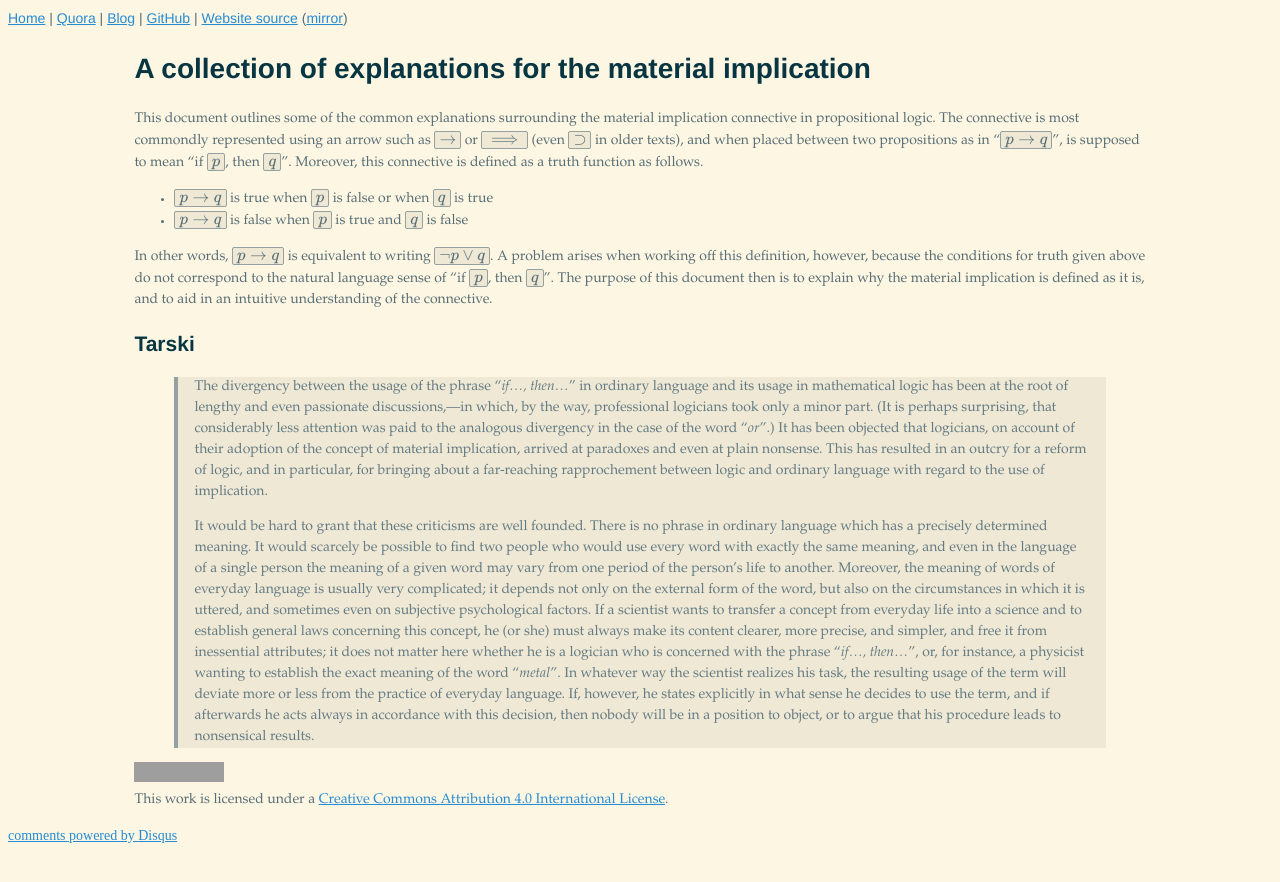
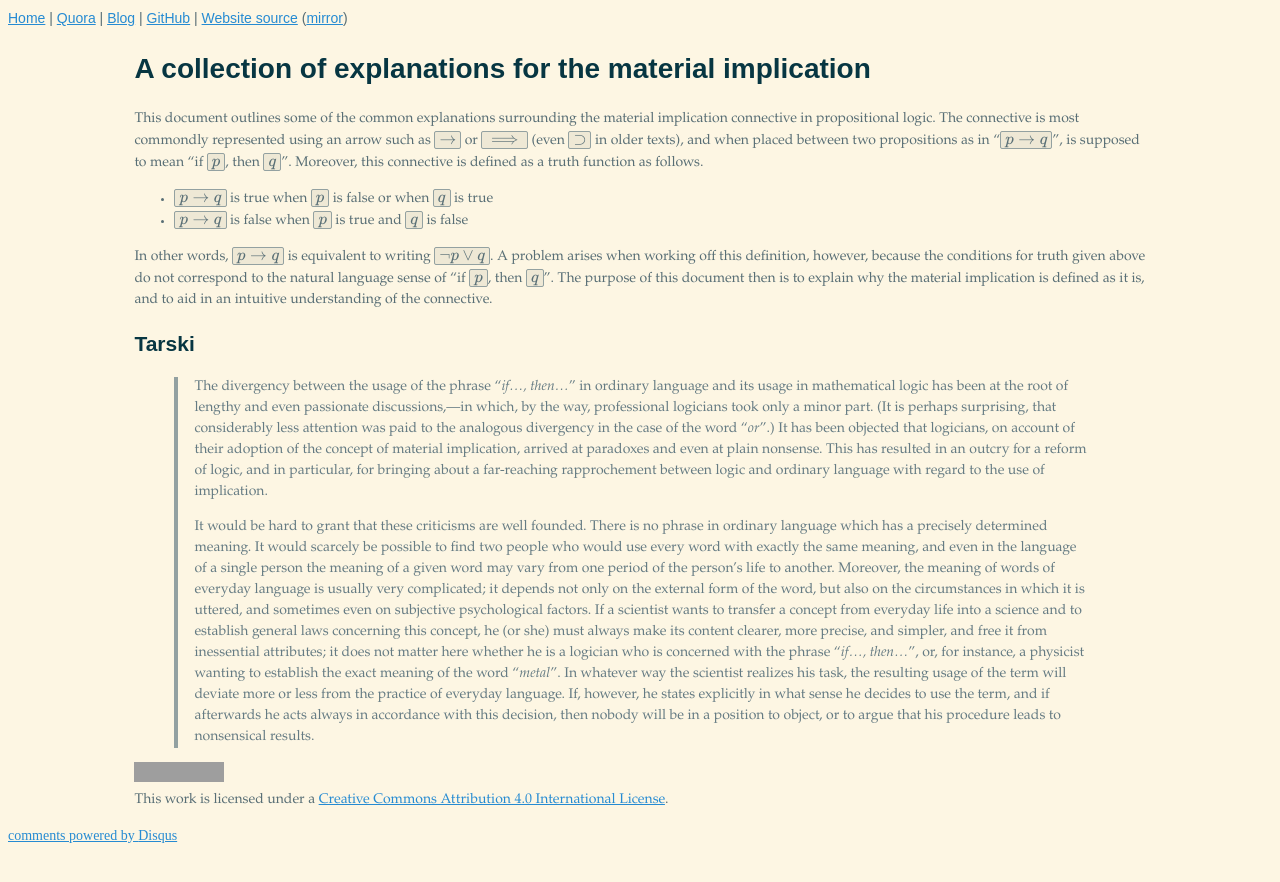
Before and after one commit to riceissa/riceissa.github.io, a Jekyll site: the page built from math/implication.md, in a window 1280 px wide. Shown: the top 882 px of the page. Built offline with Jekyll 4.4.1, drawn with Linux system fonts in a browser that asks for light colours; Markdown is read by kramdown in place of the engine named in the settings; formulas are drawn with MathJax 3; comment, search, counter and statistics services are not loaded; grey boxes are pictures that could not be loaded.

Commit message:
quote background same as normal; no more helvetica

```diff
--- a/css/minimal.css
+++ b/css/minimal.css
@@ -9,7 +9,7 @@ body {
 
 h1, h2, h3 {
     color: #073642; /*base02*/
-    font-family: Helvetica, Arial, sans-serif;
+    font-family: Arial, sans-serif;
 }
 
 #content, #disqus_thread {
@@ -19,7 +19,7 @@ h1, h2, h3 {
 }
 
 #navigation {
-    font-family: Helvetica, Arial, sans-serif;
+    font-family: Arial, sans-serif;
 }
 
 a:link {
@@ -47,7 +47,7 @@ blockquote {
     color: #657b83; /*base00*/
     padding: 0px 16px; /*top-bottom, right-left*/
     border-left: 4px solid #93a1a1; /*base1*/
-    background-color: #eee8d5; /*base2*/
+    /*background-color: #eee8d5; /*base2*/
 }
 
 code {
```
